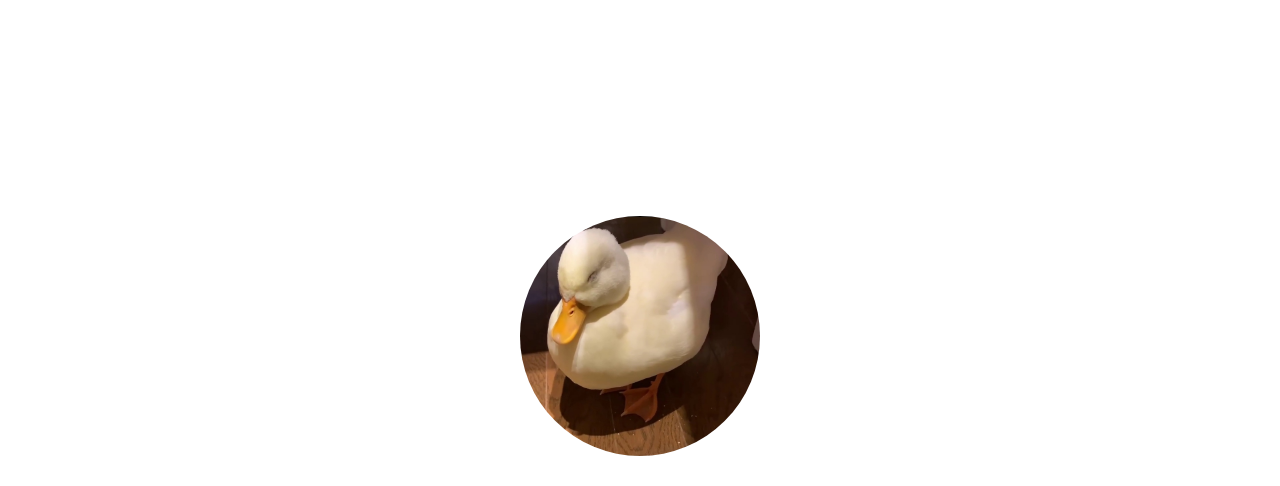
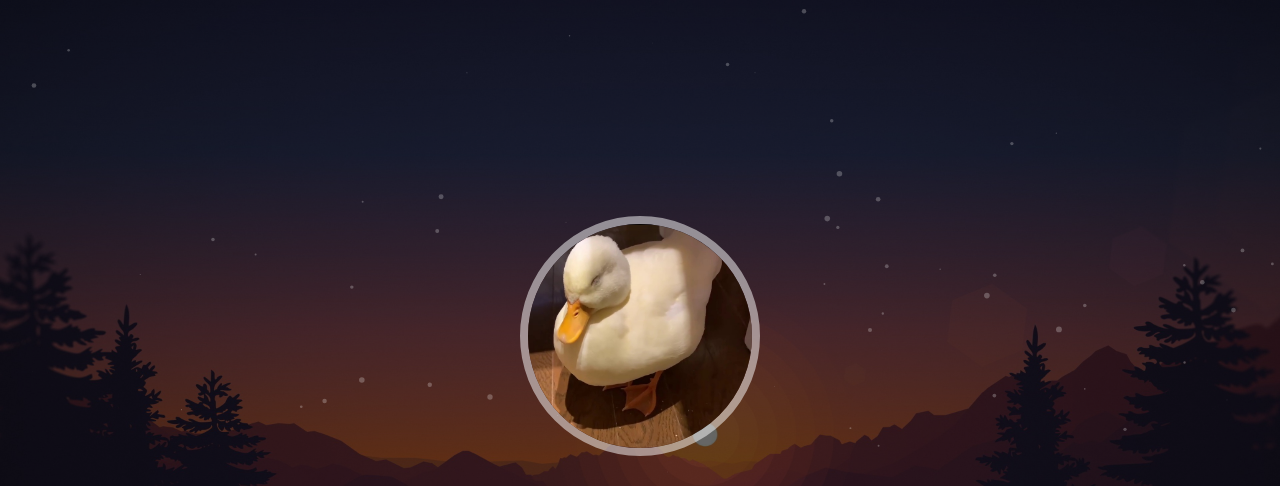
Before and after one commit to SomaSan2005/somasan-web, a website: page index.html in a window 1280 px wide. Shown: the top 486 px of the page. Drawn offline with Linux system fonts and the light colour scheme.

Commit message:
Finishing up

```diff
--- /dev/null
+++ b/assets/particles-config.json
@@ -0,0 +1,110 @@
+{
+  "particles": {
+    "number": {
+      "value": 80,
+      "density": {
+        "enable": true,
+        "value_area": 800
+      }
+    },
+    "color": {
+      "value": "#fafafa"
+    },
+    "shape": {
+      "type": "circle",
+      "stroke": {
+        "width": 0,
+        "color": "#000000"
+      },
+      "polygon": {
+        "nb_sides": 5
+      },
+      "image": {
+        "src": "img/github.svg",
+        "width": 100,
+        "height": 100
+      }
+    },
+    "opacity": {
+      "value": 0.5,
+      "random": false,
+      "anim": {
+        "enable": false,
+        "speed": 1,
+        "opacity_min": 0.1,
+        "sync": false
+      }
+    },
+    "size": {
+      "value": 3,
+      "random": true,
+      "anim": {
+        "enable": false,
+        "speed": 40,
+        "size_min": 0.1,
+        "sync": false
+      }
+    },
+    "line_linked": {
+      "enable": false,
+      "distance": 150,
+      "color": "#ffffff",
+      "opacity": 0.4,
+      "width": 1
+    },
+    "move": {
+      "enable": true,
+      "speed": 6,
+      "direction": "none",
+      "random": false,
+      "straight": false,
+      "out_mode": "out",
+      "bounce": false,
+      "attract": {
+        "enable": false,
+        "rotateX": 600,
+        "rotateY": 1200
+      }
+    }
+  },
+  "interactivity": {
+    "detect_on": "canvas",
+    "events": {
+      "onhover": {
+        "enable": true,
+        "mode": "grab"
+      },
+      "onclick": {
+        "enable": false,
+        "mode": "push"
+      },
+      "resize": true
+    },
+    "modes": {
+      "grab": {
+        "distance": 400,
+        "line_linked": {
+          "opacity": 1
+        }
+      },
+      "bubble": {
+        "distance": 400,
+        "size": 40,
+        "duration": 2,
+        "opacity": 8,
+        "speed": 3
+      },
+      "repulse": {
+        "distance": 200,
+        "duration": 0.4
+      },
+      "push": {
+        "particles_nb": 4
+      },
+      "remove": {
+        "particles_nb": 2
+      }
+    }
+  },
+  "retina_detect": true
+}
--- a/index.html
+++ b/index.html
@@ -35,6 +35,13 @@
         </li>
       </ul>
     </div>
+    <div id="particles-js"></div>
   </div>
+  <script src="/script/particles.min.js"></script>
+  <script>
+    particlesJS.load('particles-js', '/assets/particles-config.json', function() {
+      console.log('Particles.js config loaded.');
+    });
+  </script>
 </body>
 </html>
--- a/style/main.css
+++ b/style/main.css
@@ -1,4 +1,5 @@
 body {
+  color: #fafafa;
   font-size: 1.5rem;
   font-family: 'Edu SA Beginner Regular', sans-serif;
 }
@@ -9,6 +10,9 @@ body {
   align-items: center;
   height: 100vh;
   min-height: 640px;
+  background: linear-gradient(to bottom, rgba(0, 0, 0, .6), rgba(0, 0, 0, .6)), url('/img/main-background.jpg');
+  background-size: cover;
+  background-position: center;
 }
 
 .main-wrap .content-wrap {
@@ -16,11 +20,13 @@ body {
   flex-direction: column;
   align-items: center;
   text-align: center;
+  z-index: 2;
 }
 
 .main-wrap .content-wrap .content-image {
   width: 24rem;
   height: 24rem;
+  border: .8rem solid rgba(255, 255, 255, .5);
   border-radius: 50%;
 }
 
@@ -45,3 +51,13 @@ body {
   opacity: 1;
   transition: opacity .2s;
 }
+
+.main-wrap #particles-js {
+  position: absolute;
+  top: 0;
+  left: 0;
+  width: 100%;
+  height: 100%;
+  overflow: hidden;
+  opacity: .5;
+}
```
Also changed, not shown: img/main-background.jpg (added), script/particles.min.js (added).
